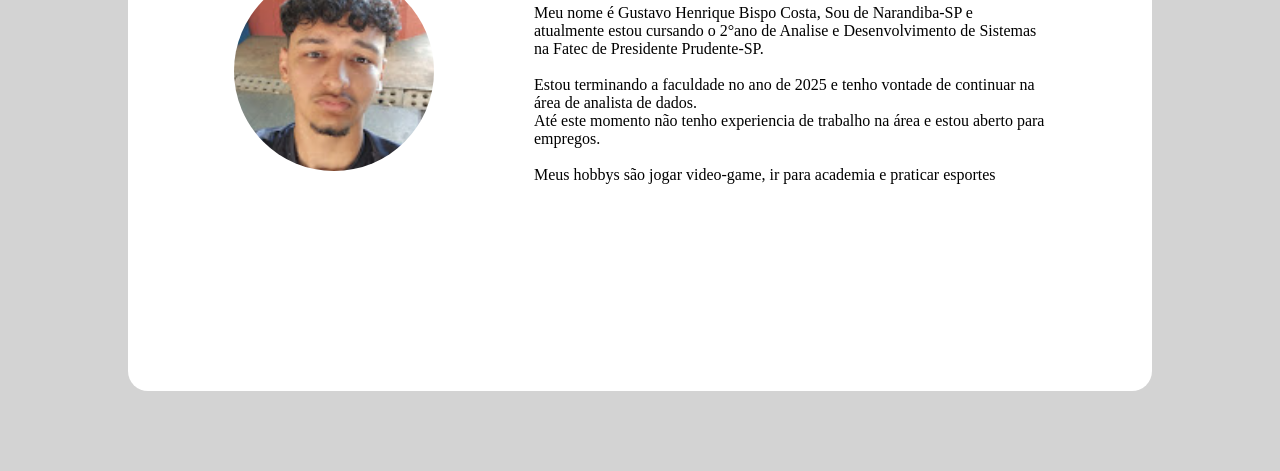
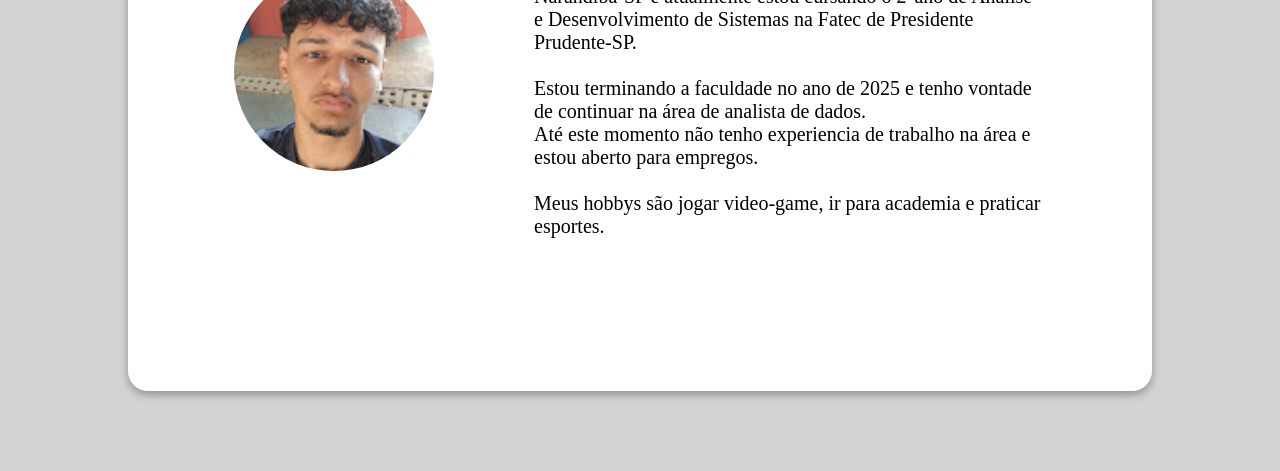
Before and after one commit to GuGuzin14/GuGuzin14.github.io, a plain HTML site: page index.html in a window 1280 px wide. Shown: the part 393-864 px from the top of the page. Drawn offline with Linux system fonts and the light colour scheme.

Commit message:
Página do Portfólio

```diff
--- a/index.html
+++ b/index.html
@@ -24,7 +24,7 @@
                     <p> Meu nome é Gustavo Henrique Bispo Costa, Sou de Narandiba-SP e atualmente estou cursando o 2°ano de Analise e Desenvolvimento de Sistemas na Fatec de Presidente Prudente-SP. </p><br>
                     <p> Estou terminando a faculdade no ano de 2025 e tenho vontade de continuar na área de analista de dados. </p>
                     <p> Até este momento não tenho experiencia de trabalho na área e estou aberto para empregos.</p><br>
-                    <p> Meus hobbys são jogar video-game, ir para academia e praticar esportes</p>
+                    <p> Meus hobbys são jogar video-game, ir para academia e praticar esportes.</p>
 
                 </div>
             </div>
--- a/style.css
+++ b/style.css
@@ -58,12 +58,14 @@ html, body {
     align-items: center;
     justify-content: center;
     margin: auto;
+    box-shadow: 0px 4px 8px rgba(0, 0, 0, 0.3); /* Adiciona uma pequena sombra ao redor do subcontainer */
 }
 
 .content {
     display: flex;
     align-items: center;
     justify-content: center;
+    font-size: 20px; /* Aumenta um pouco a fonte do texto */
 }
 
 .profile-image {
```
Also changed, not shown: portifolio.html (added).
